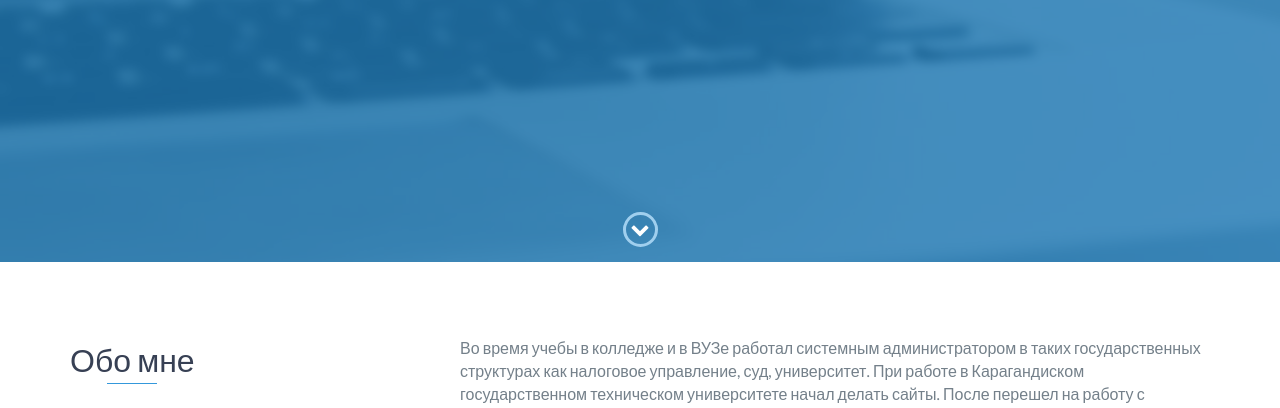
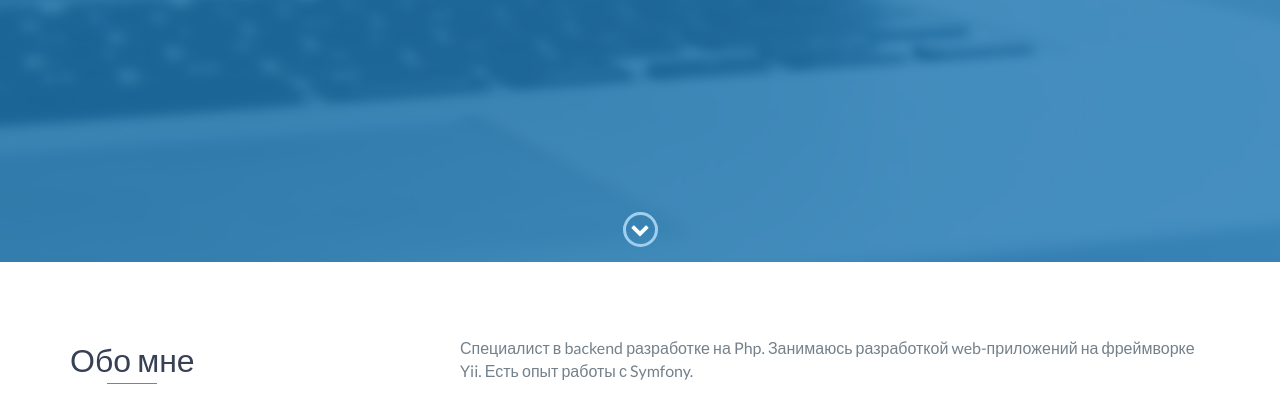
Before and after one commit to btn441/btn441.github.io, a website: page index.html in a window 1280 px wide. Shown: the part 538-946 px from the top of the page. Drawn offline with nearby package versions, Linux system fonts and the light colour scheme.

Commit message:
update description

```diff
--- a/index.html
+++ b/index.html
@@ -65,7 +65,7 @@
                 </div>
                 <div class="col-md-8">
                     <p>
-                        Во время учебы в колледже и в ВУЗе работал системным администратором в таких государственных структурах как налоговое управление, суд, университет. При работе в Карагандиском государственном техническом университете начал делать сайты. После перешел на работу с фреймворком Yii. На текущей работе занимаюсь разработкой на Symfony.
+                        Специалист в backend разработке на Php. Занимаюсь разработкой web-приложений на фреймворке Yii. Есть опыт работы с Symfony.
                     </p>
                 </div>
             </div>
```
